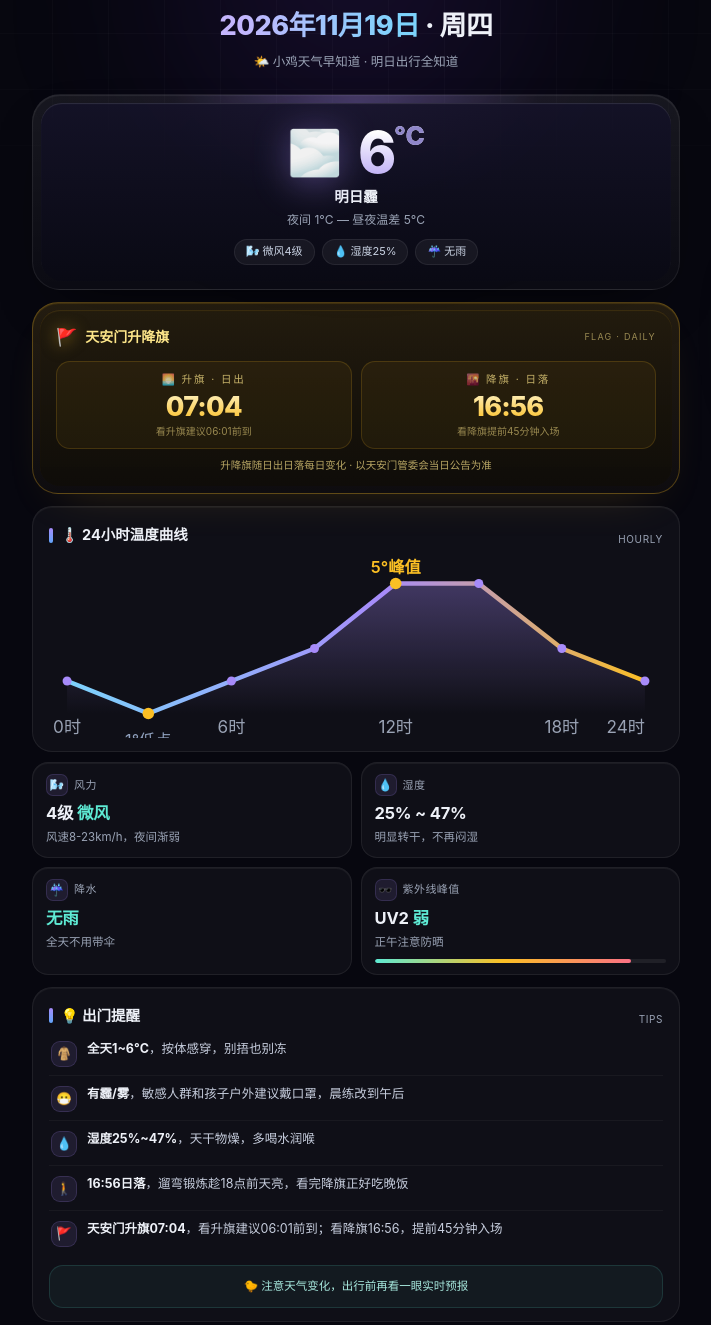
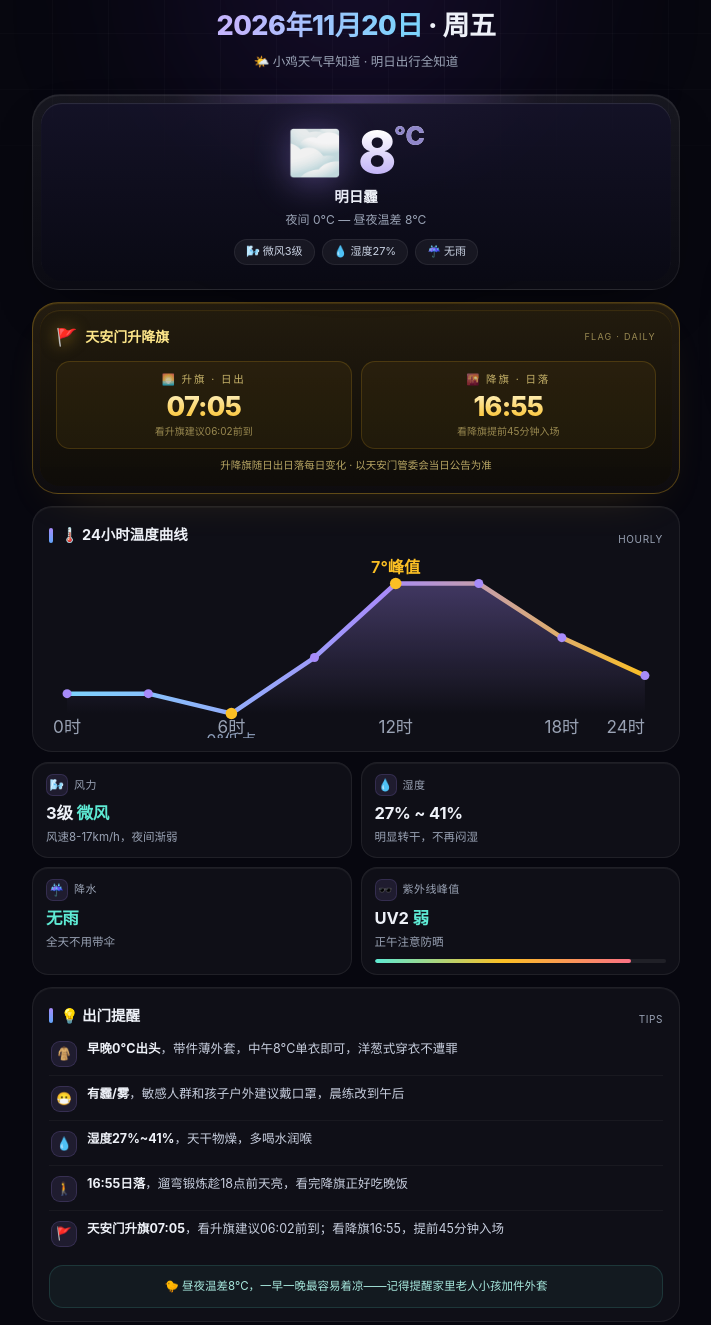
Before and after one commit to hongkongdxk123-jpg/hongkongdxk123-jpg.github.io, a plain HTML site: page weather/index.html in a window 1280 px wide. Shown: the part 79-1404 px from the top of the page, without its empty margins (284-995 px from the left). Drawn offline with Linux system fonts and the light colour scheme.

Commit message:
weather 2026-11-20 (script)

```diff
--- a/weather/index.html
+++ b/weather/index.html
@@ -3,7 +3,7 @@
 <head>
 <meta charset="UTF-8">
 <meta name="viewport" content="width=device-width, initial-scale=1.0">
-<title>小鸡天气早知道 · 2026年11月19日</title>
+<title>小鸡天气早知道 · 2026年11月20日</title>
 <style>
 *{margin:0;padding:0;box-sizing:border-box}
 :root{
@@ -102,7 +102,7 @@ footer .lnk{color:#7c86a0;text-decoration:none}
 
 <header>
 <div class="eyebrow"><span class="dot"></span>BEIJING · 每晚20点报次日</div>
-<h1><span class="date">2026年11月19日</span> · 周四</h1>
+<h1><span class="date">2026年11月20日</span> · 周五</h1>
 <div class="subline">🌤️ 小鸡天气早知道 · 明日出行全知道</div>
 </header>
 
@@ -111,12 +111,12 @@ footer .lnk{color:#7c86a0;text-decoration:none}
 <div class="hero-inner">
 <div class="hero-row">
 <div class="hero-icon">🌫️</div>
-<div class="hero-temp">6<span class="deg">°C</span></div>
+<div class="hero-temp">8<span class="deg">°C</span></div>
 </div>
 <div class="hero-desc">明日霾</div>
-<div class="hero-range">夜间 1°C — 昼夜温差 5°C</div>
+<div class="hero-range">夜间 0°C — 昼夜温差 8°C</div>
 <div class="hero-tags">
-<span class="tag">🌬️ 微风4级</span><span class="tag">💧 湿度25%</span><span class="tag">☔ 无雨</span>
+<span class="tag">🌬️ 微风3级</span><span class="tag">💧 湿度27%</span><span class="tag">☔ 无雨</span>
 </div>
 </div>
 </div>
@@ -127,8 +127,8 @@ footer .lnk{color:#7c86a0;text-decoration:none}
 <div class="flag-note">FLAG · DAILY</div>
 </div>
 <div class="flag-times">
-<div class="flag-t"><div class="lab">🌅 升旗 · 日出</div><div class="t">07:04</div><div class="s">看升旗建议06:01前到</div></div>
-<div class="flag-t"><div class="lab">🌇 降旗 · 日落</div><div class="t">16:56</div><div class="s">看降旗提前45分钟入场</div></div>
+<div class="flag-t"><div class="lab">🌅 升旗 · 日出</div><div class="t">07:05</div><div class="s">看升旗建议06:02前到</div></div>
+<div class="flag-t"><div class="lab">🌇 降旗 · 日落</div><div class="t">16:55</div><div class="s">看降旗提前45分钟入场</div></div>
 </div>
 <div class="flag-tip">升降旗随日出日落每日变化 · 以天安门管委会当日公告为准</div>
 </div></div>
@@ -144,23 +144,23 @@ footer .lnk{color:#7c86a0;text-decoration:none}
 <linearGradient id="tg" x1="0" y1="0" x2="0" y2="1"><stop offset="0%" stop-color="#a78bfa" stop-opacity=".33"/><stop offset="100%" stop-color="#a78bfa" stop-opacity="0"/></linearGradient>
 <linearGradient id="lg" x1="0" y1="0" x2="1" y2="0"><stop offset="0%" stop-color="#7dd3fc"/><stop offset="55%" stop-color="#a78bfa"/><stop offset="100%" stop-color="#fbbf24"/></linearGradient>
 </defs>
-<path d="M10,72 L55,90 L101,72 L147,54 L192,18 L238,18 L284,54 L330,72 L330,90 L10,90 Z" fill="url(#tg)"/>
-<polyline points="10,72 55,90 101,72 147,54 192,18 238,18 284,54 330,72" fill="none" stroke="url(#lg)" stroke-width="2.5" stroke-linecap="round" stroke-linejoin="round"/>
-<circle cx="10" cy="72" r="2.5" fill="#a78bfa"/><circle cx="55" cy="90" r="3.2" fill="#fbbf24"/><circle cx="101" cy="72" r="2.5" fill="#a78bfa"/><circle cx="147" cy="54" r="2.5" fill="#a78bfa"/><circle cx="192" cy="18" r="3.2" fill="#fbbf24"/><circle cx="238" cy="18" r="2.5" fill="#a78bfa"/><circle cx="284" cy="54" r="2.5" fill="#a78bfa"/><circle cx="330" cy="72" r="2.5" fill="#a78bfa"/>
+<path d="M10,79 L55,79 L101,90 L147,59 L192,18 L238,18 L284,48 L330,69 L330,90 L10,90 Z" fill="url(#tg)"/>
+<polyline points="10,79 55,79 101,90 147,59 192,18 238,18 284,48 330,69" fill="none" stroke="url(#lg)" stroke-width="2.5" stroke-linecap="round" stroke-linejoin="round"/>
+<circle cx="10" cy="79" r="2.5" fill="#a78bfa"/><circle cx="55" cy="79" r="2.5" fill="#a78bfa"/><circle cx="101" cy="90" r="3.2" fill="#fbbf24"/><circle cx="147" cy="59" r="2.5" fill="#a78bfa"/><circle cx="192" cy="18" r="3.2" fill="#fbbf24"/><circle cx="238" cy="18" r="2.5" fill="#a78bfa"/><circle cx="284" cy="48" r="2.5" fill="#a78bfa"/><circle cx="330" cy="69" r="2.5" fill="#a78bfa"/>
 <text class="tick" x="10" y="101" text-anchor="middle">0时</text>
 <text class="tick" x="101" y="101" text-anchor="middle">6时</text>
 <text class="tick" x="192" y="101" text-anchor="middle">12时</text>
 <text class="tick" x="284" y="101" text-anchor="middle">18时</text>
 <text class="tick" x="330" y="101" text-anchor="end">24时</text>
-<text x="192" y="12" text-anchor="middle" font-size="9" fill="#fbbf24" font-weight="600">5°峰值</text>
-<text x="55" y="108" text-anchor="middle" font-size="9" fill="#8fa0bd">1°低点</text>
+<text x="192" y="12" text-anchor="middle" font-size="9" fill="#fbbf24" font-weight="600">7°峰值</text>
+<text x="101" y="108" text-anchor="middle" font-size="9" fill="#8fa0bd">0°低点</text>
 </svg>
 </div>
 </section>
 
 <div class="grid">
-<div class="cell"><div class="k"><span class="ic">🌬️</span>风力</div><div class="v">4级 <em>微风</em></div><div class="d">风速8-23km/h，夜间渐弱</div></div>
-<div class="cell"><div class="k"><span class="ic">💧</span>湿度</div><div class="v">25% ~ 47%</div><div class="d">明显转干，不再闷湿</div></div>
+<div class="cell"><div class="k"><span class="ic">🌬️</span>风力</div><div class="v">3级 <em>微风</em></div><div class="d">风速8-17km/h，夜间渐弱</div></div>
+<div class="cell"><div class="k"><span class="ic">💧</span>湿度</div><div class="v">27% ~ 41%</div><div class="d">明显转干，不再闷湿</div></div>
 <div class="cell"><div class="k"><span class="ic">☔</span>降水</div><div class="v"><em>无雨</em></div><div class="d">全天不用带伞</div></div>
 <div class="cell"><div class="k"><span class="ic">🕶️</span>紫外线峰值</div><div class="v">UV2 <em>弱</em></div><div class="d">正午注意防晒<div class="uv-bar"><div class="uv-fill"></div></div></div></div>
 </div>
@@ -168,13 +168,13 @@ footer .lnk{color:#7c86a0;text-decoration:none}
 <section>
 <div class="chart-head"><div class="sec-title"><span class="bar"></span>💡 出门提醒</div><div class="chart-note">TIPS</div></div>
 <div class="tips">
-<div class="tip d1"><div class="e">🧥</div><p><b>全天1~6°C</b>，按体感穿，别捂也别冻</p></div>
+<div class="tip d1"><div class="e">🧥</div><p><b>早晚0°C出头</b>，带件薄外套，中午8°C单衣即可，洋葱式穿衣不遭罪</p></div>
 <div class="tip d2"><div class="e">😷</div><p><b>有霾/雾</b>，敏感人群和孩子户外建议戴口罩，晨练改到午后</p></div>
-<div class="tip d3"><div class="e">💧</div><p><b>湿度25%~47%</b>，天干物燥，多喝水润喉</p></div>
-<div class="tip d4"><div class="e">🚶</div><p><b>16:56日落</b>，遛弯锻炼趁18点前天亮，看完降旗正好吃晚饭</p></div>
-<div class="tip d5"><div class="e">🚩</div><p><b>天安门升旗07:04</b>，看升旗建议06:01前到；看降旗16:56，提前45分钟入场</p></div>
+<div class="tip d3"><div class="e">💧</div><p><b>湿度27%~41%</b>，天干物燥，多喝水润喉</p></div>
+<div class="tip d4"><div class="e">🚶</div><p><b>16:55日落</b>，遛弯锻炼趁18点前天亮，看完降旗正好吃晚饭</p></div>
+<div class="tip d5"><div class="e">🚩</div><p><b>天安门升旗07:05</b>，看升旗建议06:02前到；看降旗16:55，提前45分钟入场</p></div>
 </div>
-<div class="foot">🐤 注意天气变化，出行前再看一眼实时预报</div>
+<div class="foot">🐤 昼夜温差8°C，一早一晚最容易着凉——记得提醒家里老人小孩加件外套</div>
 </section>
 
 <footer>🌤️ 小鸡天气早知道 · 每晚20点报次日 · <a class="lnk" href="https://hongkongdxk123-jpg.github.io/briefing/">早报看板</a></footer>
```
